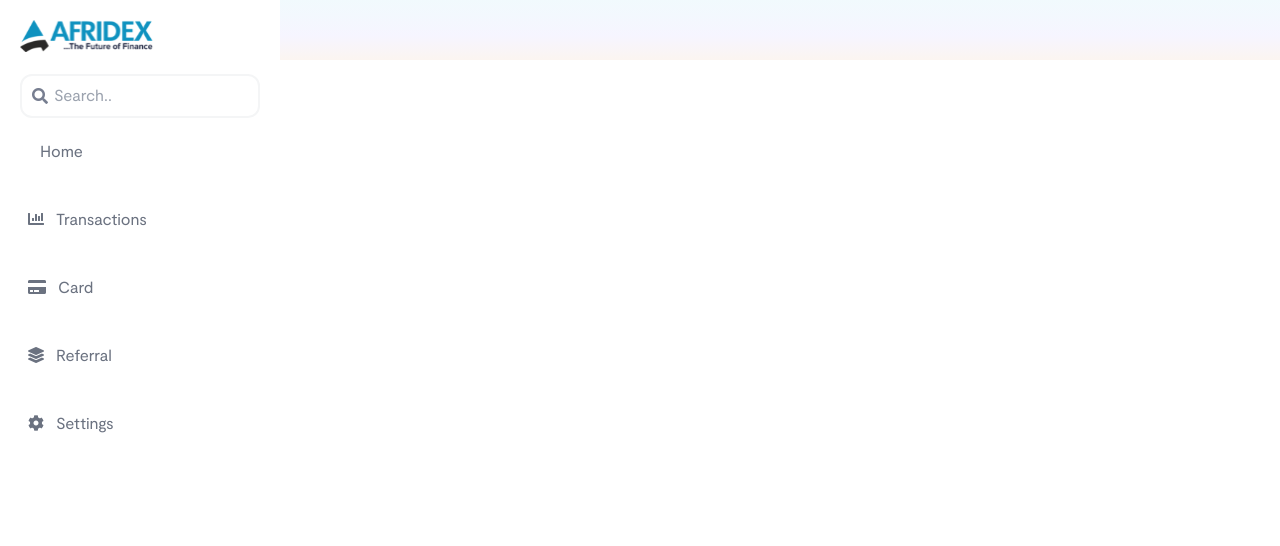
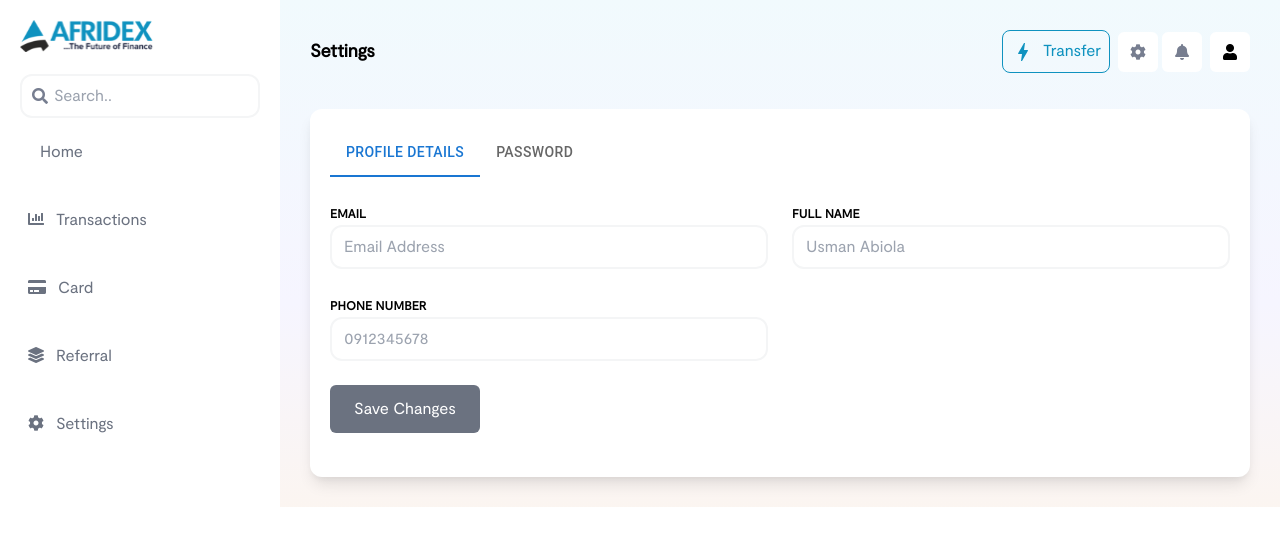
Before and after one commit to Solintin/afridex-dashboard, a React (Create React App) app: page /dashboard/Settings in a window 1280 px wide. Shown: the top 546 px of the page. Built offline with nearby package versions, Linux system fonts and the light colour scheme; some icons are missing.

Commit message:
Dashbaord Pages Done

```diff
--- a/src/Components/Dashbaords/Settings.jsx
+++ b/src/Components/Dashbaords/Settings.jsx
@@ -1,11 +1,33 @@
-import React from 'react';
+import BoltIcon from "@mui/icons-material/Bolt";
+import Tabs from "../Tabs";
 
 const Settings = () => {
-    return (
-        <div>
+  return (
+    <section className="max-w-6xl">
+      <div className=" mb-9 flex justify-between items-center">
+        <div className="font-bold text-lg">Settings</div>
+        <div className="flex items-center">
+          <button className="text-afridex-core hover:bg-afridex-core hover:text-white rounded-lg border border-afridex-core p-2 flex">
+            <span className="mr-2">
+              <BoltIcon className="hover:text-white transition duration-300"></BoltIcon>
+            </span>
+            <span>Transfer</span>
+          </button>
+          <div className="bg-white rounded-md h-10 w-10 ml-2 mr-1 grid place-content-center">
+            <i className="fa fa-cog text-afridex-gray  hover:text-black transition duration-300"></i>
+          </div>
+          <div className="bg-white rounded-md  h-10 w-10 grid place-content-center">
+            <i className="fa fa-bell text-afridex-gray  hover:text-black transition duration-300"></i>
+          </div>
+          <div className="bg-white rounded-md  h-10 w-10  ml-2 grid place-content-center">
+            <i className="fa fa-user"></i>
+          </div>
+        </div>
+      </div>
 
-        </div>
-    );
+      <Tabs />
+    </section>
+  );
 };
 
 export default Settings;
--- a/src/Components/Signup.jsx
+++ b/src/Components/Signup.jsx
@@ -1,5 +1,5 @@
 import signLogo from "../assets/images/afridex_left_signup.png";
-import Form from "./form";
+import Form from "./Form-Signup";
 function Signup() {
   return (
     <div className="flex  w-full h-full">
--- /dev/null
+++ b/src/Components/Tabs.jsx
@@ -0,0 +1,156 @@
+import * as React from "react";
+import PropTypes from "prop-types";
+import Tabs from "@mui/material/Tabs";
+import Tab from "@mui/material/Tab";
+import Typography from "@mui/material/Typography";
+import Box from "@mui/material/Box";
+
+function TabPanel(props) {
+  const { children, value, index, ...other } = props;
+
+  return (
+    <div
+      role="tabpanel"
+      hidden={value !== index}
+      id={`simple-tabpanel-${index}`}
+      aria-labelledby={`simple-tab-${index}`}
+      {...other}
+    >
+      {value === index && (
+        <Box sx={{ p: 3 }}>
+          <Typography>{children}</Typography>
+        </Box>
+      )}
+    </div>
+  );
+}
+
+TabPanel.propTypes = {
+  children: PropTypes.node,
+  index: PropTypes.number.isRequired,
+  value: PropTypes.number.isRequired,
+};
+
+function a11yProps(index) {
+  return {
+    id: `simple-tab-${index}`,
+    "aria-controls": `simple-tabpanel-${index}`,
+  };
+}
+
+export default function BasicTabs() {
+  const [value, setValue] = React.useState(0);
+
+  const handleChange = (event, newValue) => {
+    setValue(newValue);
+  };
+
+  return (
+    <div className="bg-white p-5 rounded-xl shadow-lg">
+      <Box sx={{ width: "100%" }}>
+        <Box>
+          <Tabs
+            value={value}
+            onChange={handleChange}
+            aria-label="basic tabs example"
+          >
+            <Tab label="Profile Details" {...a11yProps(0)} />
+            <Tab label="password" {...a11yProps(1)} />
+          </Tabs>
+        </Box>
+        <TabPanel value={value} index={0}>
+          <div className="grid lg:grid-cols-2 gap-6">
+            <div className="flex flex-col ">
+              <div>
+                <span className="font-bold text-xs mb-6 uppercase">Email</span>
+                <div className="w-full flex items-center mb-6">
+                  <input
+                    type="email"
+                    placeholder="Email Address"
+                    className=" border-2 pl-3  w-full pr-3 py-2  border-afridex-neutral overflow-hidden overflow-ellipsis rounded-xl flex-1 outline-none focus:border-afridex-core"
+                  />
+                </div>
+              </div>
+              <div>
+                <span className="font-bold text-xs mb-6 uppercase">
+                  Phone Number
+                </span>
+                <div className="w-full flex items-center mb-6">
+                  <input
+                    type="tel"
+                    placeholder="0912345678"
+                    className=" border-2 pl-3  w-full pr-3 py-2  border-afridex-neutral overflow-hidden overflow-ellipsis rounded-xl flex-1 outline-none focus:border-afridex-core"
+                  />
+                </div>
+              </div>
+              <div className=" w-full">
+                <button className="px-6 transition duration-300 hover:bg-gray-600 hover:scale-110 p-3 text-base font-medium rounded-md text-center bg-gray-500 text-white">
+                  Save Changes
+                </button>
+              </div>
+            </div>
+
+            <div>
+              <span className="font-bold text-xs mb-6 uppercase">
+                Full Name
+              </span>
+              <div className="w-full flex items-center mb-6">
+                <input
+                  type="email"
+                  placeholder="Usman Abiola"
+                  className=" border-2 pl-3  w-full pr-3 py-2  border-afridex-neutral overflow-hidden overflow-ellipsis rounded-xl flex-1 outline-none focus:border-afridex-core"
+                />
+              </div>
+            </div>
+          </div>
+        </TabPanel>
+        <TabPanel value={value} index={1}>
+        <div className="grid lg:grid-cols-2 gap-6">
+          <div className="flex flex-col ">
+            <div>
+              <span className="font-bold text-xs mb-6 uppercase">Current Password</span>
+              <div className="w-full flex items-center mb-6">
+                <input
+                type="password"
+                placeholder="*************"
+                  className=" border-2 pl-3  w-full pr-3 py-2  border-afridex-neutral overflow-hidden overflow-ellipsis rounded-xl flex-1 outline-none focus:border-afridex-core"
+                />
+              </div>
+            </div>
+            <div>
+              <span className="font-bold text-xs mb-6 uppercase">
+              New Password
+              </span>
+              <div className="w-full flex items-center mb-6">
+                <input
+                  type="password"
+                  placeholder="*************"
+                  className=" border-2 pl-3  w-full pr-3 py-2  border-afridex-neutral overflow-hidden overflow-ellipsis rounded-xl flex-1 outline-none focus:border-afridex-core"
+                />
+              </div>
+            </div>
+            <div className=" w-full">
+              <button className="px-6 transition duration-300 hover:bg-gray-600 hover:scale-110 p-3 text-base font-medium rounded-md text-center bg-gray-500 text-white">
+                Save Changes
+              </button>
+            </div>
+          </div>
+
+          <div>
+            <span className="font-bold text-xs mb-6 uppercase">
+            Confirm Password
+            </span>
+            <div className="w-full flex items-center mb-6">
+              <input
+              type="password"
+              placeholder="*************"
+                className=" border-2 pl-3  w-full pr-3 py-2  border-afridex-neutral overflow-hidden overflow-ellipsis rounded-xl flex-1 outline-none focus:border-afridex-core"
+              />
+            </div>
+          </div>
+        </div>
+      </TabPanel>
+      </Box>
+    </div>
+  );
+}
--- a/src/Pages/dashboard.jsx
+++ b/src/Pages/dashboard.jsx
@@ -6,6 +6,7 @@ import DashboardHome from "../Components/Dashbaords/Home";
 import Transactions  from "../Components/Dashbaords/Transactions";
 import Cards  from "../Components/Dashbaords/Cards";
 import Referral  from "../Components/Dashbaords/Referral";
+import Settings  from "../Components/Dashbaords/Settings";
 export default function Dashboard(prop) {
   const sidebarContent = [
     {
@@ -95,6 +96,7 @@ export default function Dashboard(prop) {
           <Route path="/dashboard/transactions" element={<Transactions />} />
           <Route path="/dashboard/card" element={<Cards />} />
           <Route path="/dashboard/referral" element={<Referral />} />
+          <Route path="/dashboard/Settings" element={<Settings />} />
         </Routes>
       </div>
     </div>
--- a/src/index.css
+++ b/src/index.css
@@ -18,3 +18,6 @@ html,
   box-sizing: border-box;
   font-family: "moderatregular", Arial, sans-serif;
 }
+.MuiBox-root .css-19kzrtu{
+  padding: 24px 0;
+}
```
Also changed, not shown: src/Components/Form-Signup.jsx (renamed from src/Components/form.jsx).
